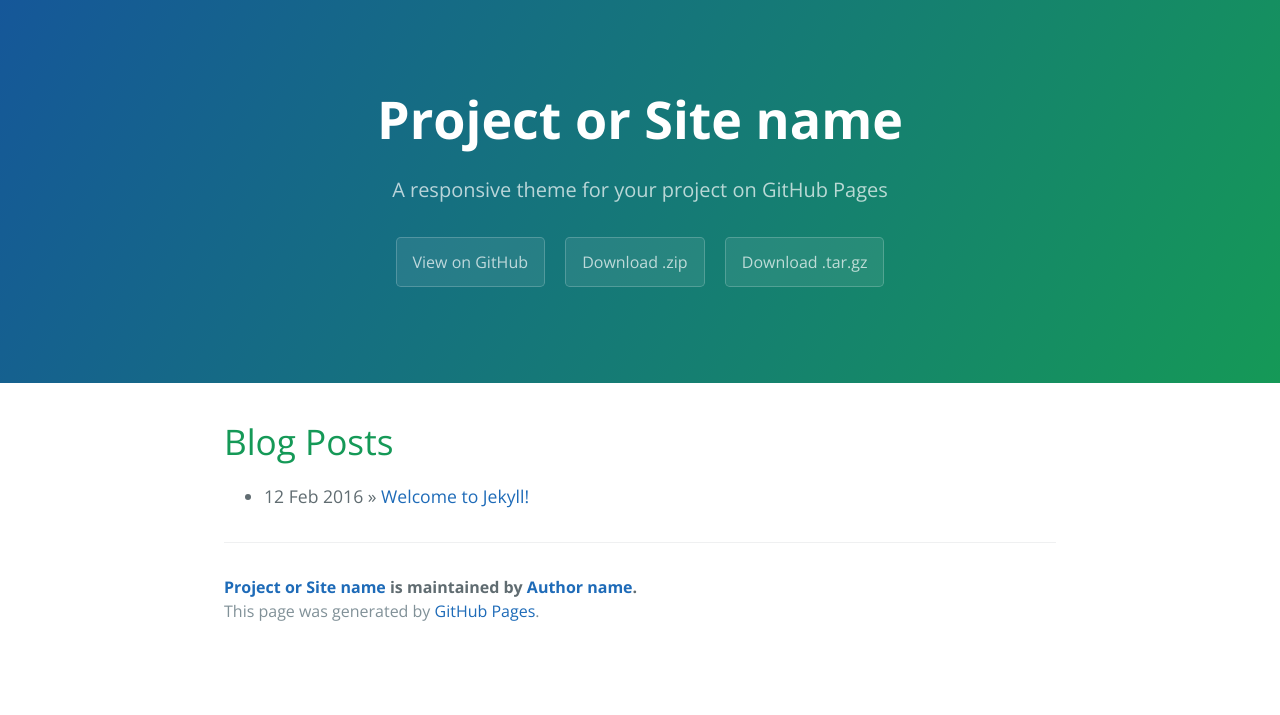
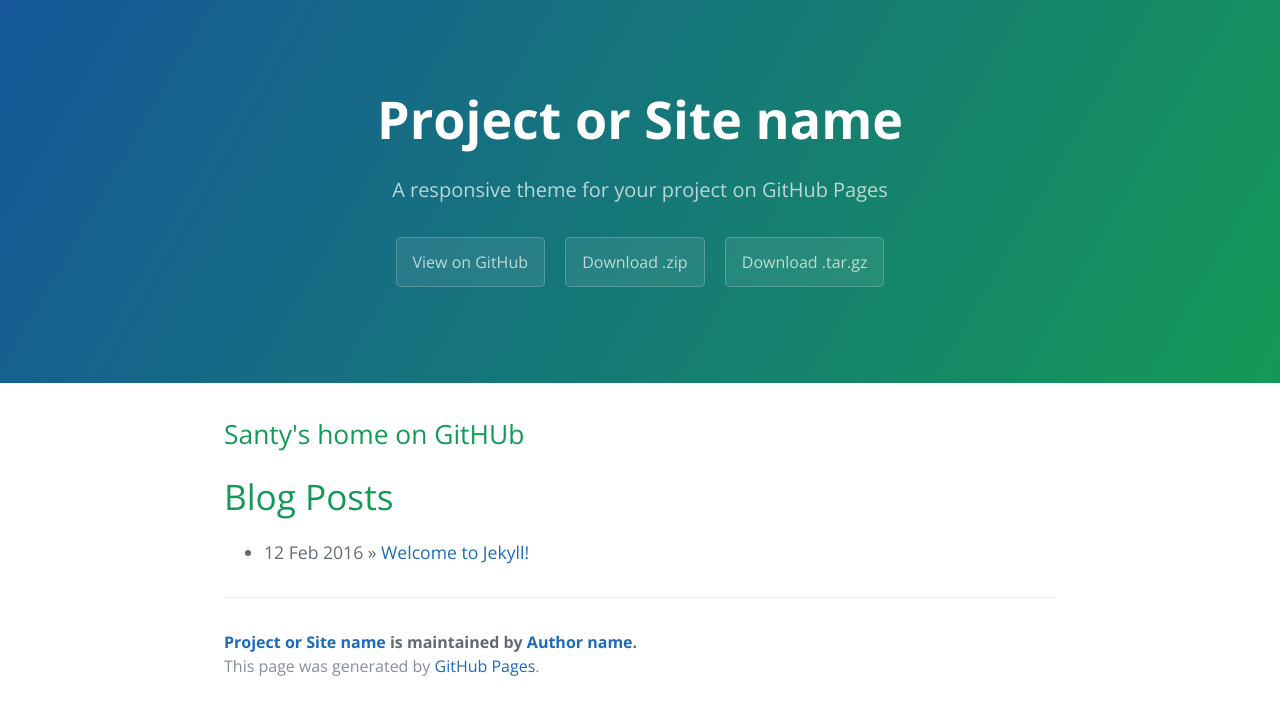
Before and after one commit to santyraghavan/santyraghavan.github.io, a Jekyll site: the page built from index.html, in a window 1280 px wide. Shown: the top 715 px of the page. Built offline with Jekyll 4.4.1, drawn with Linux system fonts in a browser that asks for light colours; the list of posts is cut into pages by our own code.

Commit message:
minor change

```diff
--- a/index.html
+++ b/index.html
@@ -2,7 +2,7 @@
 layout: default
 title: {{ site.name }}
 ---
-
+<h2> Santy's home on GitHUb </h2>
 <div id="home">
   <h1>Blog Posts</h1>
   <ul class="posts">
```
